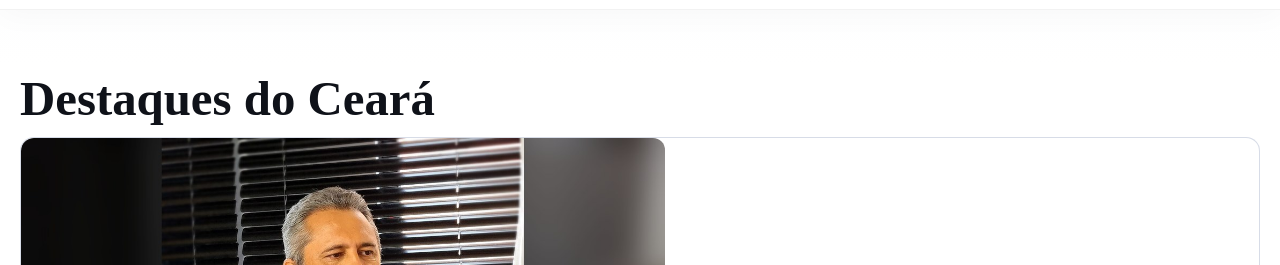
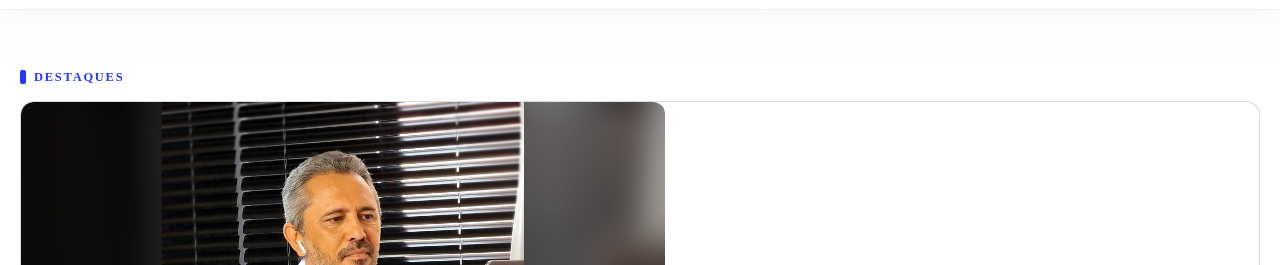
Before and after one commit to migueldorosario1/ceara-v4, an Astro site: page / in a window 1280 px wide. Shown: the part 535-800 px from the top of the page. Built offline with nearby package versions, Linux system fonts and the light colour scheme; Astro itself is replaced by a stand-in of ours.

Commit message:
style(destaques): label mini na cor do site em vez de titulao (pedido Miguel 2026-08-05)

```diff
--- a/src/pages/index.astro
+++ b/src/pages/index.astro
@@ -158,13 +158,35 @@ const posts = sortPostsWithSticky((await getCollection('blog')).filter((post) =>
 			.fv-grid li:first-child .fv-title { font-size: clamp(1.3rem, 1.1rem + 1vw, 1.8rem); }
 			.title { font-size: clamp(1rem, 0.9rem + 0.5vw, 1.25rem) !important; line-height: 1.25 !important; }
 			ul li img { width: 100%; height: auto; }
-		</style>
+
+		/* label mini dos destaques (Miguel 2026-08-05): pequenininho, na cor do
+		   site, como chapeuzinho sobre a foto — sem títulão */
+		.fv-mini {
+			font-size: 0.78rem !important;
+			font-weight: 800;
+			letter-spacing: 0.14em;
+			text-transform: uppercase;
+			color: var(--accent) !important;
+			display: flex;
+			align-items: center;
+			gap: 0.5rem;
+			margin: 0 0 1rem;
+		}
+		.fv-mini::before {
+			content: '';
+			display: inline-block;
+			width: 6px;
+			height: 14px;
+			background: var(--accent);
+			border-radius: 2px;
+		}
+</style>
 	</head>
 	<body>
 		<Header />
 		<main>
 			<section class="featured-voices">
-				<h2 class="fv-section-title">Destaques do Ceará</h2>
+				<h2 class="fv-section-title fv-mini">Destaques</h2>
 				<ul class="fv-grid">
 					{
 						destaques.map((d) => (
```
